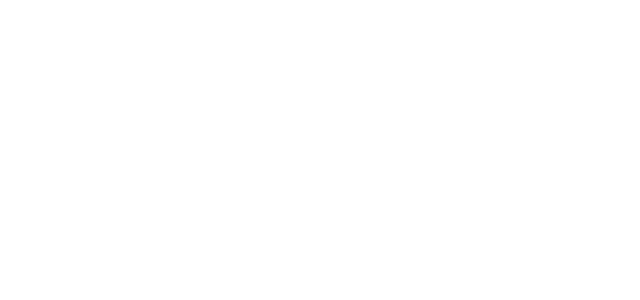
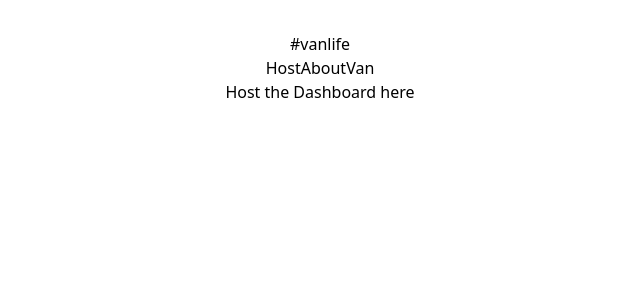
Before and after one commit to DevRamona/react-noteapp, a React (Vite) app in the folder vite-project/: page /host in a window 1280 px wide. Before the commit this address had no page. Shown: the top 300 px of the page, without its empty margins (320-960 px from the left). Built offline with nearby package versions, Linux system fonts and the light colour scheme; what miragejs would draw is missing.

Commit message:
outlet usage

```diff
--- a/vite-project/src/App.jsx
+++ b/vite-project/src/App.jsx
@@ -8,24 +8,29 @@
 import Van from "./Components/Van";
 import VanDetail from "./Components/VanDetail";
 import Layout from "./Components/Layout";
+import Dashboard from "./Host/Dashboard";
+import Income from "./Host/Income";
+import Reviews from "./Host/Reviews";
 
 function App() {
   return (
     <div className="bg-orange-50">
       <BrowserRouter>
-
         <Routes>
-        <Route element = {<Layout/>}>
+          <Route element={<Layout />}>
             <Route path="/" element={<Home />} />
             <Route path="/about" element={<About />} />
             <Route path="/van" element={<Van />} />
             <Route path="/van/:id" element={<VanDetail />} />
+            <Route path="/host" element={<Dashboard />}>
+             <Route path="/host/income" element={<Income />} />
+             <Route path="/host/reviews" element={<Reviews />} />
             </Route>
 
+          </Route>
         </Routes>
       </BrowserRouter>
     </div>
-
   );
 }
 
--- a/vite-project/src/Components/Header.jsx
+++ b/vite-project/src/Components/Header.jsx
@@ -8,6 +8,7 @@
       </Link>
       <nav>
         <div className="text-2xl ">
+          <Link to="/host" className="mr-4">Host</Link>
           <Link to="/about">About</Link>
           <Link to="/van" className="pl-4">
             Van
--- /dev/null
+++ b/vite-project/src/Host/Dashboard.jsx
@@ -0,0 +1,11 @@
+import { Outlet } from "react-router"
+
+export default function Dashboard () {
+    return (
+        <>
+        <h1>Host the Dashboard here</h1>
+        </>
+
+
+    )
+}
--- /dev/null
+++ b/vite-project/src/Host/Income.jsx
@@ -0,0 +1,5 @@
+export default function Income() {
+    return (
+        <h1>Host the Income here</h1>
+    )
+}
--- /dev/null
+++ b/vite-project/src/Host/Reviews.jsx
@@ -0,0 +1,5 @@
+export default function Reviews() {
+    return (
+        <h1>Host the Reviews here</h1>
+    )
+}
```
Also changed, not shown: vite-project/src/Host/HostLayout.jsx (added). Lines whose indentation alone changed are shown as unchanged.
